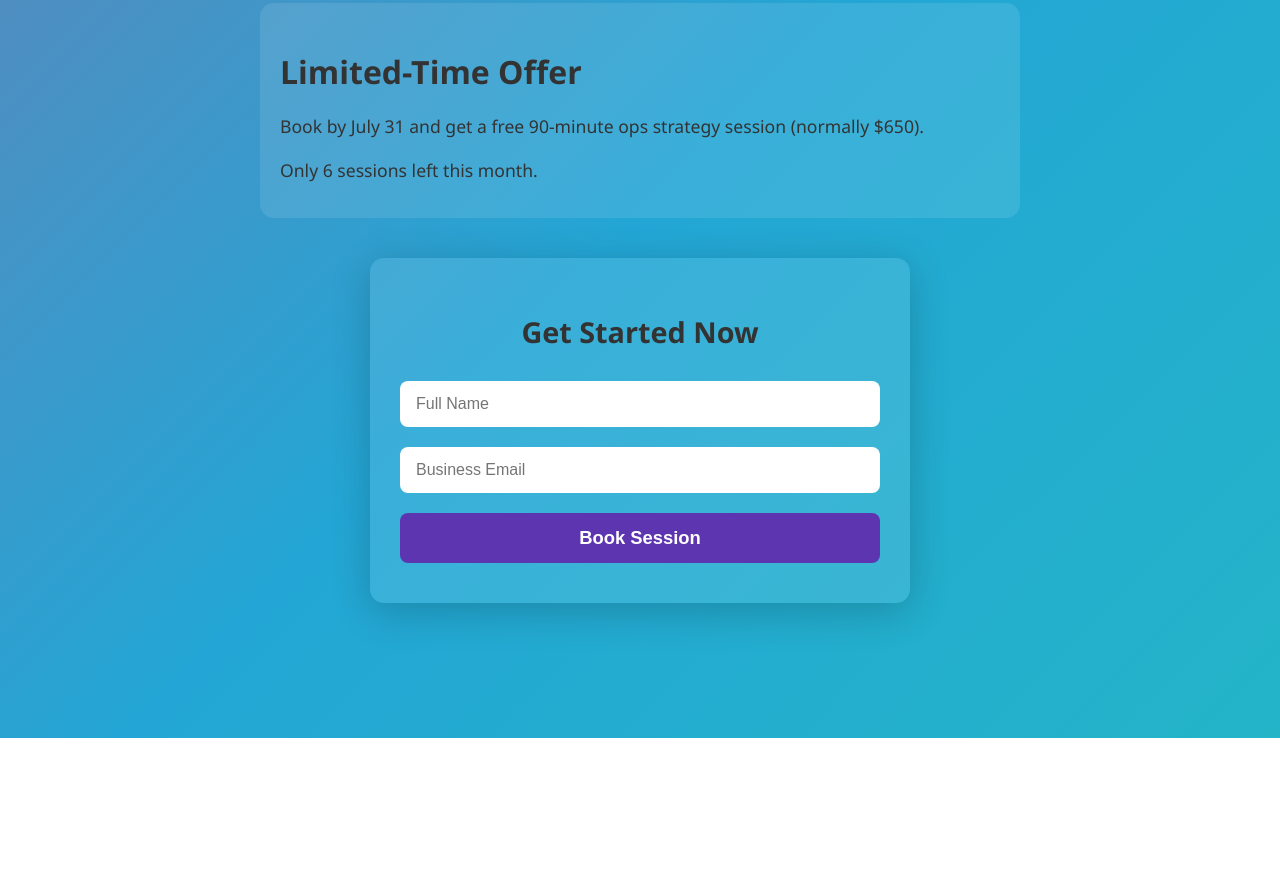
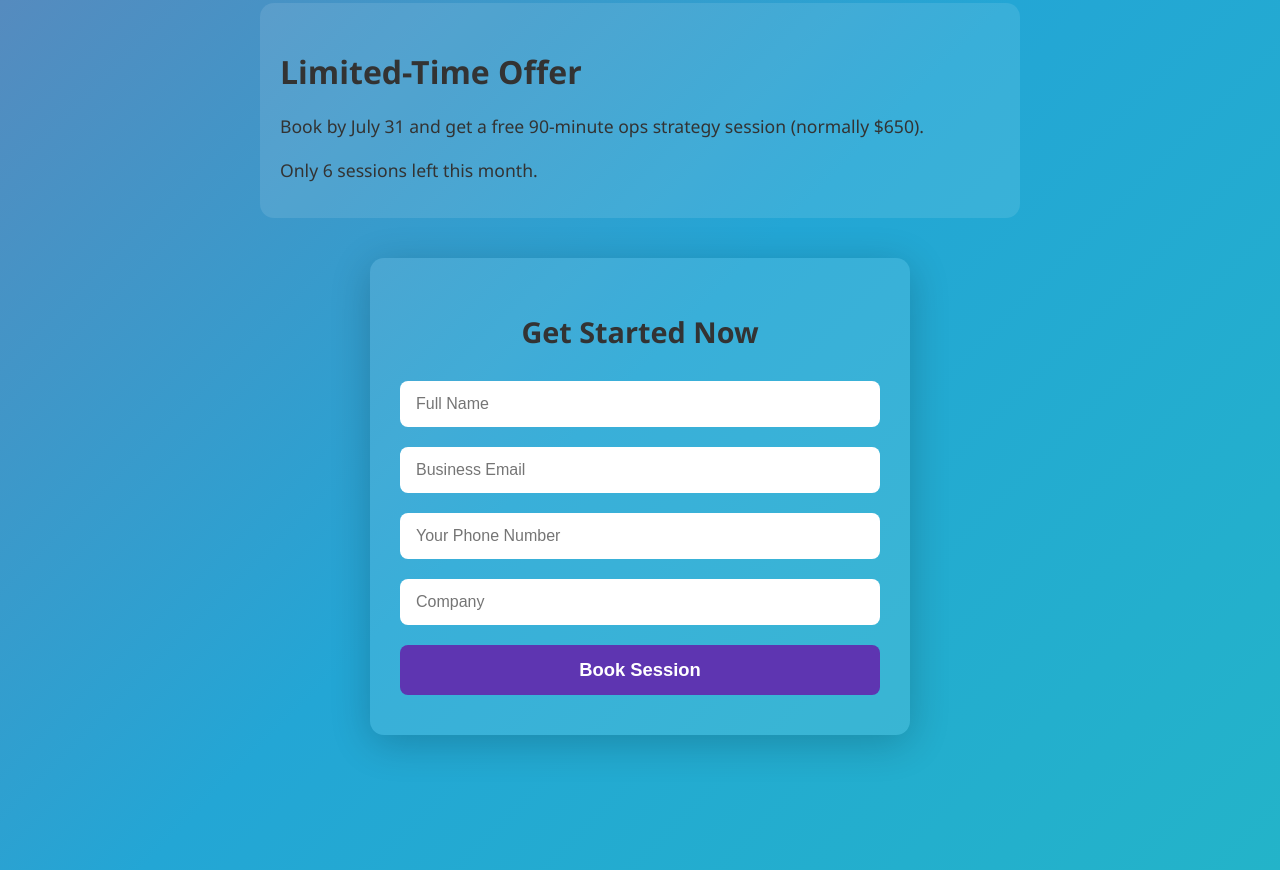
Before and after one commit to quadmangle/verbose-goggles, a plain HTML site: page professional-services.html in a window 1280 px wide. Shown: the part 818-1688 px from the top of the page. Before the commit the page ends 1556 px from the top, so only its background shows below. Drawn offline with Linux system fonts and the light colour scheme.

Commit message:
Update professional-services.html

```diff
--- a/professional-services.html
+++ b/professional-services.html
@@ -87,7 +87,7 @@
   <section id="form">
     <h2 data-en="Get Started Now" data-es="Comience Ahora">Get Started Now</h2>
     <form>
-      <input type="text"
+     <input type="text"
              placeholder=""
              data-en="Full Name"
              data-es="Nombre Completo"
@@ -96,6 +96,16 @@
              placeholder=""
              data-en="Business Email"
              data-es="Correo Electrónico Empresarial"
+             required />
+      <input type="phone number"
+             placeholder=""
+             data-en="Your Phone Number" data-es="Su Numero de Telefono"
+             required />
+      <input
+             type="text"
+             placeholder=""
+             data-en="Company"
+             data-es="Empresa"
              required />
       <button type="submit"
               data-en="Book Session"
```
